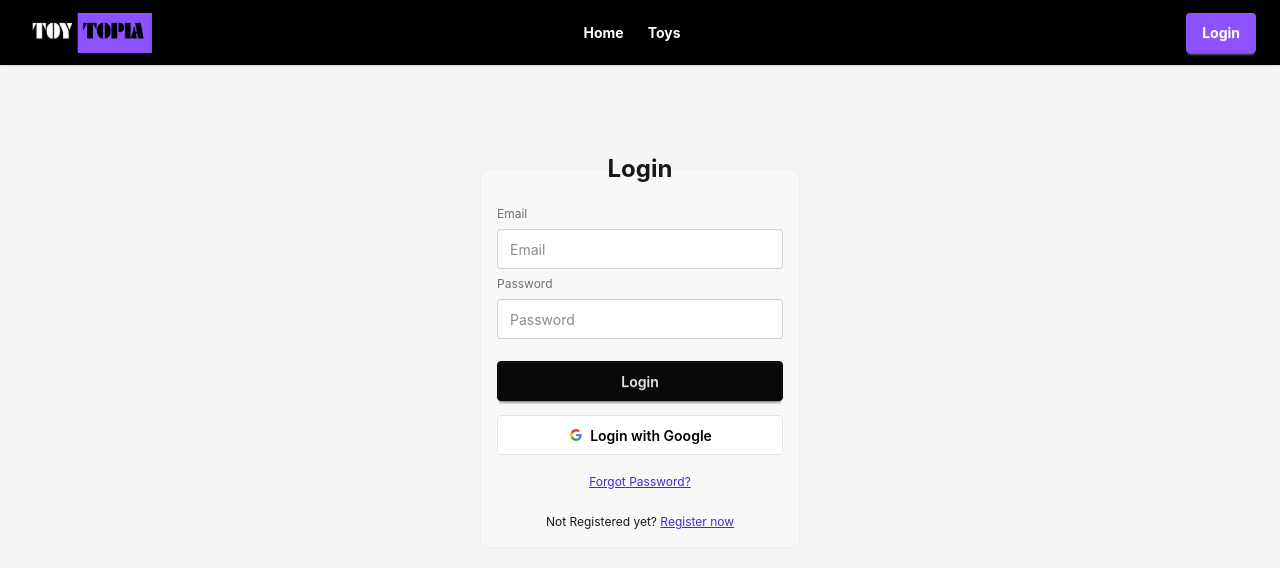
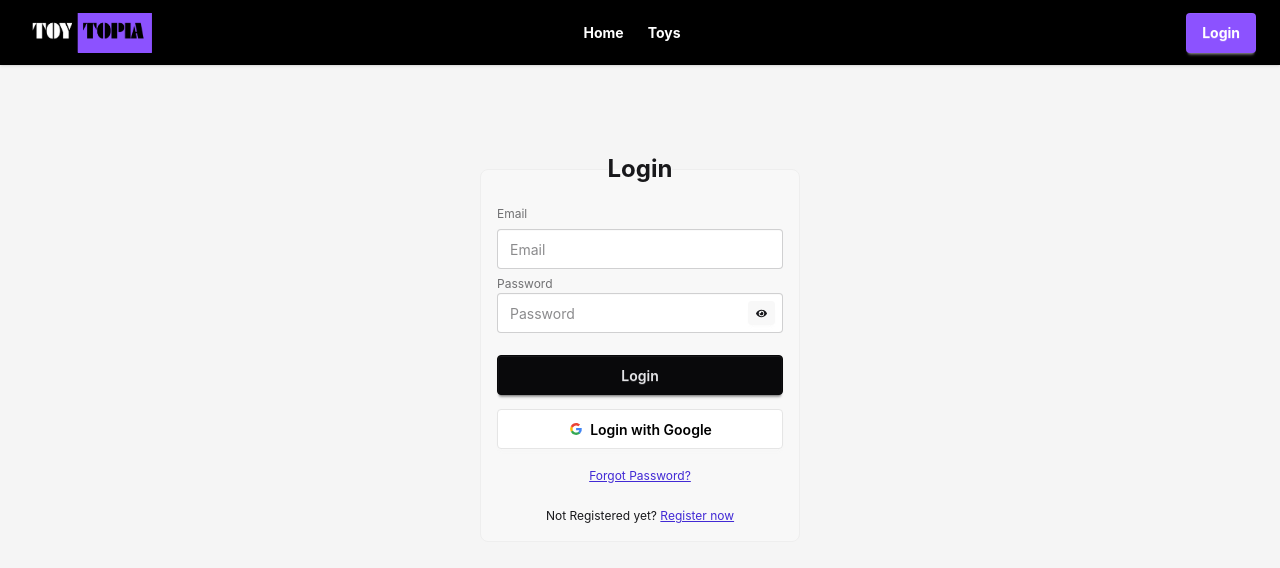
Before and after one commit to reaj999/toy-topia, a React (Vite) app: page /Login in a window 1280 px wide. Shown: the top 568 px of the page. Built offline with nearby package versions, Linux system fonts and the light colour scheme; no server answers.

Commit message:
eye toggle

```diff
--- a/package.json
+++ b/package.json
@@ -14,6 +14,7 @@
     "firebase": "^12.5.0",
     "react": "^19.1.1",
     "react-dom": "^19.1.1",
+    "react-icons": "^5.5.0",
     "react-router": "^7.9.5",
     "react-toastify": "^11.0.5",
     "tailwindcss": "^4.1.16"
--- a/src/Login/Login.jsx
+++ b/src/Login/Login.jsx
@@ -1,8 +1,14 @@
-import React, { use } from 'react';
+import React, { use, useState } from 'react';
 import { Link, useLocation, useNavigate } from 'react-router';
 import { AuthContext } from '../Context/AuthContext';
+import { FaEye, FaEyeSlash } from 'react-icons/fa';
+
+
 
 const Login = () => {
+
+    const [showPassword, setShowPassword] = useState(false);
+
 
     const { signInUser, signInWithGoogle } = use(AuthContext);
 
@@ -40,6 +46,10 @@ const Login = () => {
             });
     }
 
+    const togglePasswordVisibility = (event) => {
+        event.preventDefault();
+        setShowPassword(!showPassword);
+    }
 
     return (
         <div className='flex justify-center items-center pt-20'>
@@ -50,8 +60,14 @@ const Login = () => {
                     <label className="label">Email</label>
                     <input type="email" className="input" name="email" placeholder="Email" id='email' />
 
-                    <label className="label">Password</label>
-                    <input type="password" className="input" name="password" placeholder="Password" />
+
+                    <div className='relative'>
+                        <label className="label">Password</label>
+                        <input type={showPassword ? 'text' : 'password'} className="input" name="password" placeholder="Password" />
+                        <button className="btn btn-xs absolute right-2 bottom-2 border-none" type='button' onClick={togglePasswordVisibility}>
+                            {showPassword ? <FaEyeSlash /> : <FaEye />}
+                        </button>
+                    </div>
 
                     <button className="btn btn-neutral mt-4">Login</button>
 
@@ -60,7 +76,7 @@ const Login = () => {
                         Login with Google
                     </button>
 
-                   <div className="text-center mt-3">
+                    <div className="text-center mt-3">
                         <Link
                             to="/forgotPassword"
                             className="link link-primary"
--- a/src/Register/Register.jsx
+++ b/src/Register/Register.jsx
@@ -45,6 +45,8 @@ function Register() {
         const photoURL = form.photoURL.value;
         const email = form.email.value;
         const password = form.password.value;
+
+        console.log(name, photoURL, email, password);
         const passPattern = /^(?=.*[A-Z])(?=.*[a-z]).{6,}$/;
 
         if (!passPattern.test(password)) {
@@ -90,7 +92,7 @@ function Register() {
                     <input type="email" name='email' className="input" placeholder="Email" />
 
                     <label className="label">Photo URL</label>
-                    <input type="url" name='photoURL' className="input" placeholder="Photo URL" />
+                    <input type="text" name='photoURL' className="input" placeholder="Photo URL" />
 
                     <label className="label">Password</label>
                     <input type="password" name='password' className="input" placeholder="Password" />
--- a/src/components/Profile/MyProfile.jsx
+++ b/src/components/Profile/MyProfile.jsx
@@ -1,9 +1,22 @@
-import React from 'react';
+import React, { use } from 'react';
+import { AuthContext } from '../../Context/AuthContext';
 
 const MyProfile = () => {
+
+    const {user}= use(AuthContext);
+    const photo = user?.photoURL || '';
+
+
     return (
-        <div>
-            <h2>My Profile</h2>
+        <div className="flex flex-col items-center max-w-6xl mt-10 mx-auto" >
+            <div className="avatar">
+                <div className="w-24 rounded-full">
+                    <img src={photo} alt=""/>
+                </div>
+            </div>
+            <h2 className="text-2xl font-bold mt-4">{user?.displayName}</h2>
+            <p className="text-gray-600 mt-2">{user?.email}</p>
+
         </div>
     );
 };
```
Also changed, not shown: src/assets/eye_14618362.png (added), 1 other file (tests, documents, lock files or other folders).
